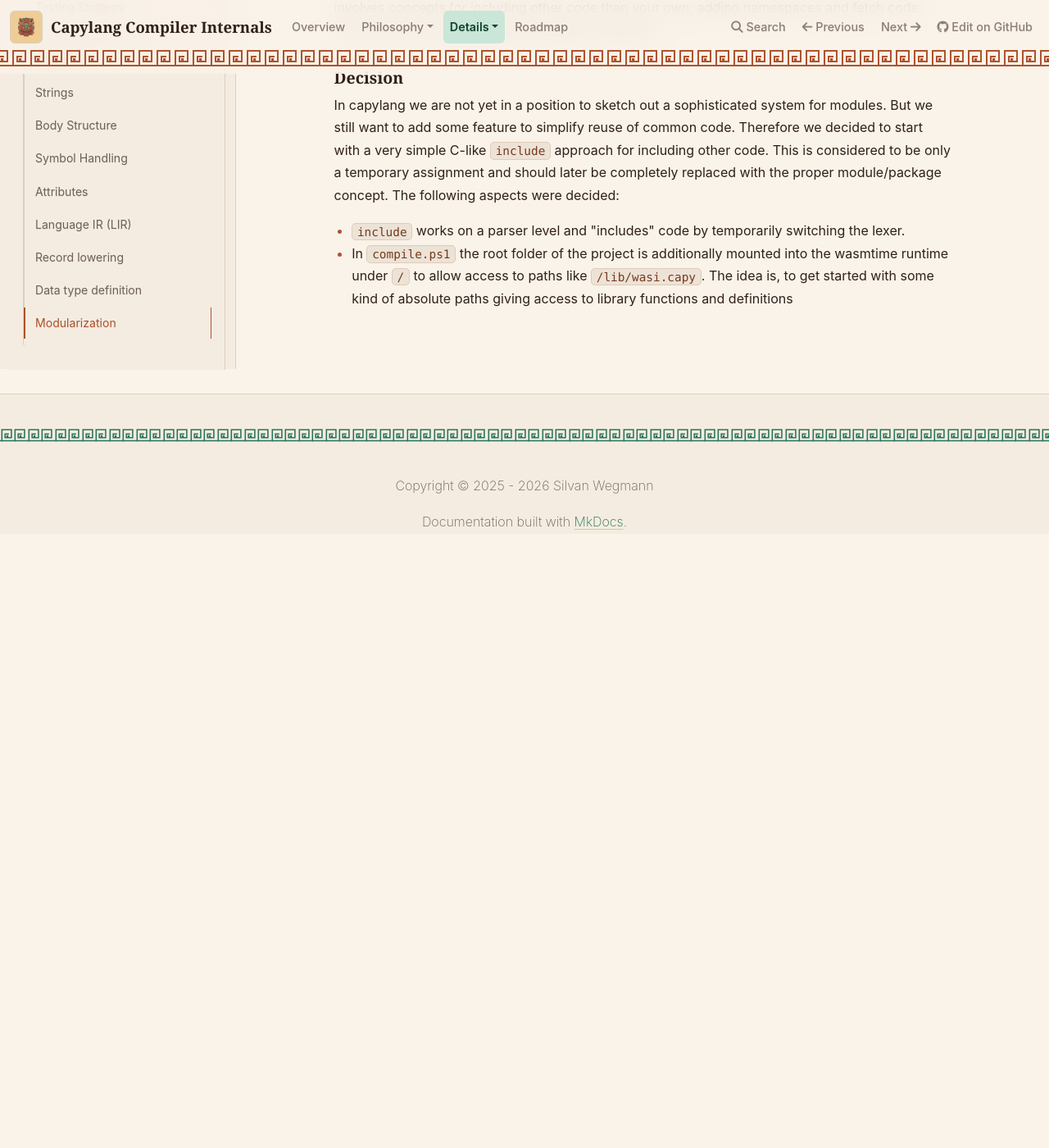
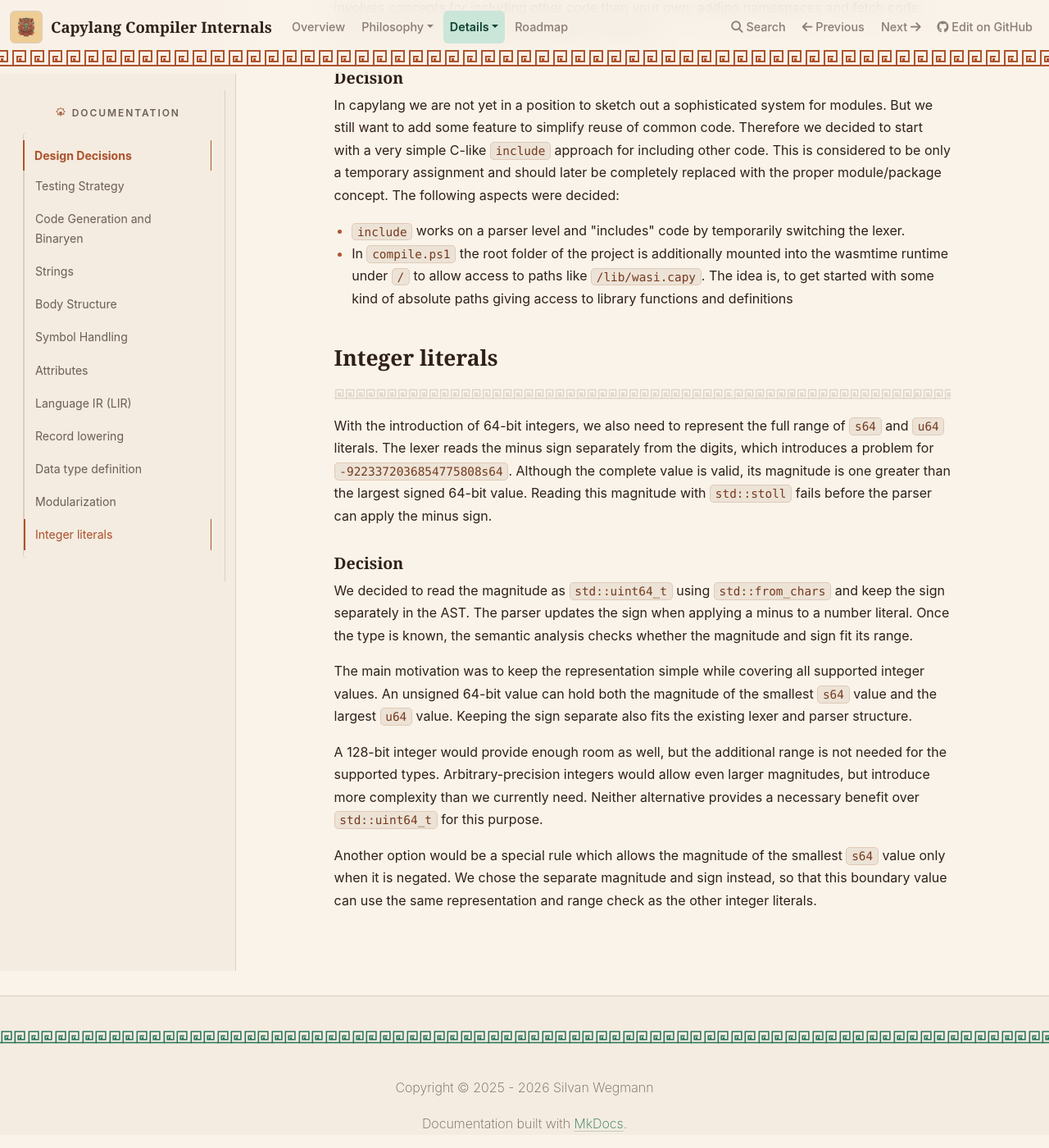
Before and after one commit to Jokymon/capylang, an MkDocs documentation site: the page built from doc/design-decisions.md, in a window 1280 px wide and 1400 px high, scrolled down 6819 px. Shown: the whole window at 82% size. Built offline with MkDocs 1.6.1, drawn with Linux system fonts in a browser that asks for light colours; nearby versions of some CDN libraries; before the commit the page ends 7486 px from its top, so only the background shows below that.

Commit message:
fix: address review feedback for 64-bit integer support

```diff
--- a/doc/design-decisions.md
+++ b/doc/design-decisions.md
@@ -292,3 +292,35 @@ The following aspects were decided:
    the wasmtime runtime under `/` to allow access to paths like
    `/lib/wasi.capy`. The idea is, to get started with some kind of absolute
    paths giving access to library functions and definitions
+
+## Integer literals
+
+With the introduction of 64-bit integers, we also need to represent the full
+range of `s64` and `u64` literals. The lexer reads the minus sign separately
+from the digits, which introduces a problem for `-9223372036854775808s64`.
+Although the complete value is valid, its magnitude is one greater than the
+largest signed 64-bit value. Reading this magnitude with `std::stoll` fails
+before the parser can apply the minus sign.
+
+### Decision
+
+We decided to read the magnitude as `std::uint64_t` using `std::from_chars`
+and keep the sign separately in the AST. The parser updates the sign when
+applying a minus to a number literal. Once the type is known, the semantic
+analysis checks whether the magnitude and sign fit its range.
+
+The main motivation was to keep the representation simple while covering all
+supported integer values. An unsigned 64-bit value can hold both the magnitude
+of the smallest `s64` value and the largest `u64` value. Keeping the sign
+separate also fits the existing lexer and parser structure.
+
+A 128-bit integer would provide enough room as well, but the additional range
+is not needed for the supported types. Arbitrary-precision integers would
+allow even larger magnitudes, but introduce more complexity than we currently
+need. Neither alternative provides a necessary benefit over `std::uint64_t`
+for this purpose.
+
+Another option would be a special rule which allows the magnitude of the
+smallest `s64` value only when it is negated. We chose the separate magnitude
+and sign instead, so that this boundary value can use the same representation
+and range check as the other integer literals.
```
Also changed, not shown: 8 other files.
